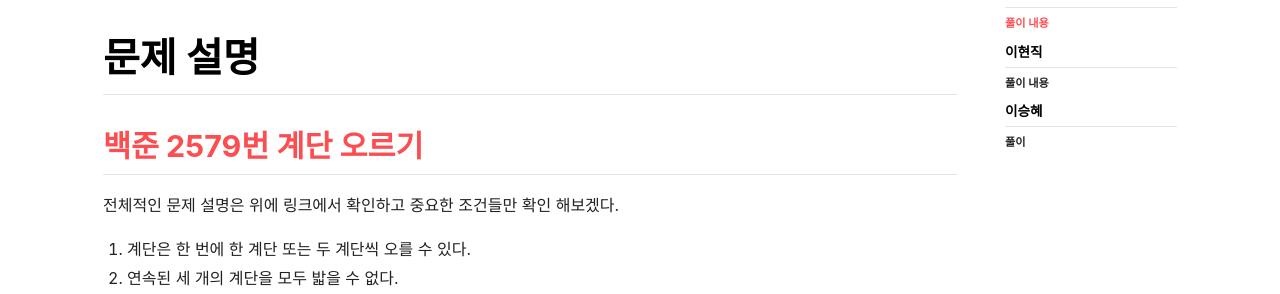
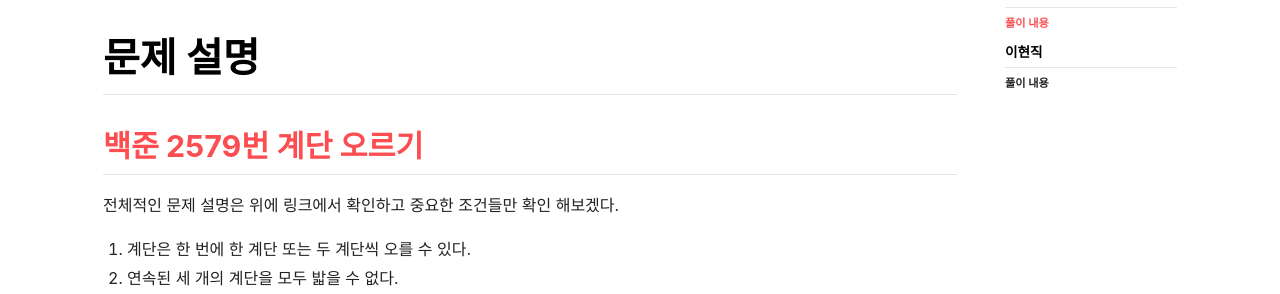
Before and after one commit to lcy960729/blog.maker, a Jekyll site: the page built from _posts/2020-07-03-baekjoon-2579.md, in a window 1280 px wide and 900 px high. Shown: the part 250-544 px from the top of the window. Built offline with Jekyll 4.4.1, drawn with Linux system fonts in a browser that asks for light colours; nearby versions of some CDN libraries.

Commit message:
Update 2020-07-03-baekjoon-2579.md

```diff
--- a/_posts/2020-07-03-baekjoon-2579.md
+++ b/_posts/2020-07-03-baekjoon-2579.md
@@ -95,7 +95,3 @@
 # 이현직
 
 ## 풀이 내용
-
----
-# 이승혜
-## 풀이
```
